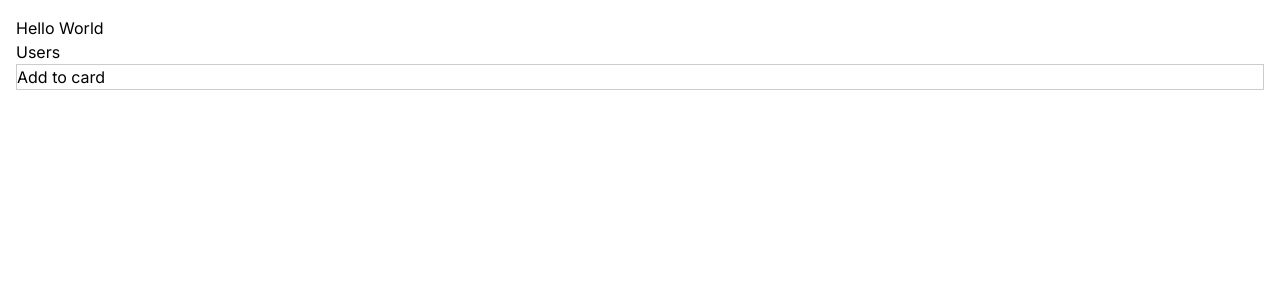
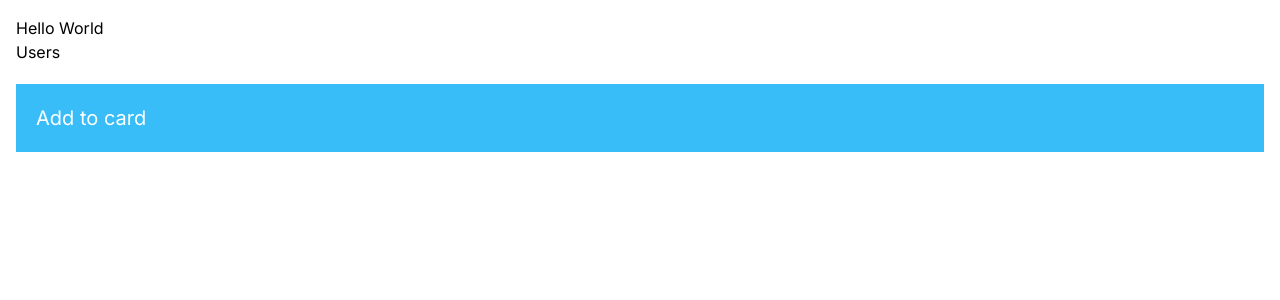
Before and after one commit to quackness/next-js, a Next.js app: page / in a window 1280 px wide. Shown: the top 300 px of the page. Built offline with nearby package versions, Linux system fonts and the light colour scheme.

Commit message:
use tailwinf utility classes

```diff
--- a/app/components/ProductCard.tsx
+++ b/app/components/ProductCard.tsx
@@ -5,7 +5,8 @@
 
 function ProductCard() {
   return (
-    <div className={styles.card}>
+    // <div className={styles.card}>
+    <div className='p-5 my-5 bg-sky-400 text-white text-xl hover:bg-sky-500'>
   <AddToCart />
     </div>
   )
```
